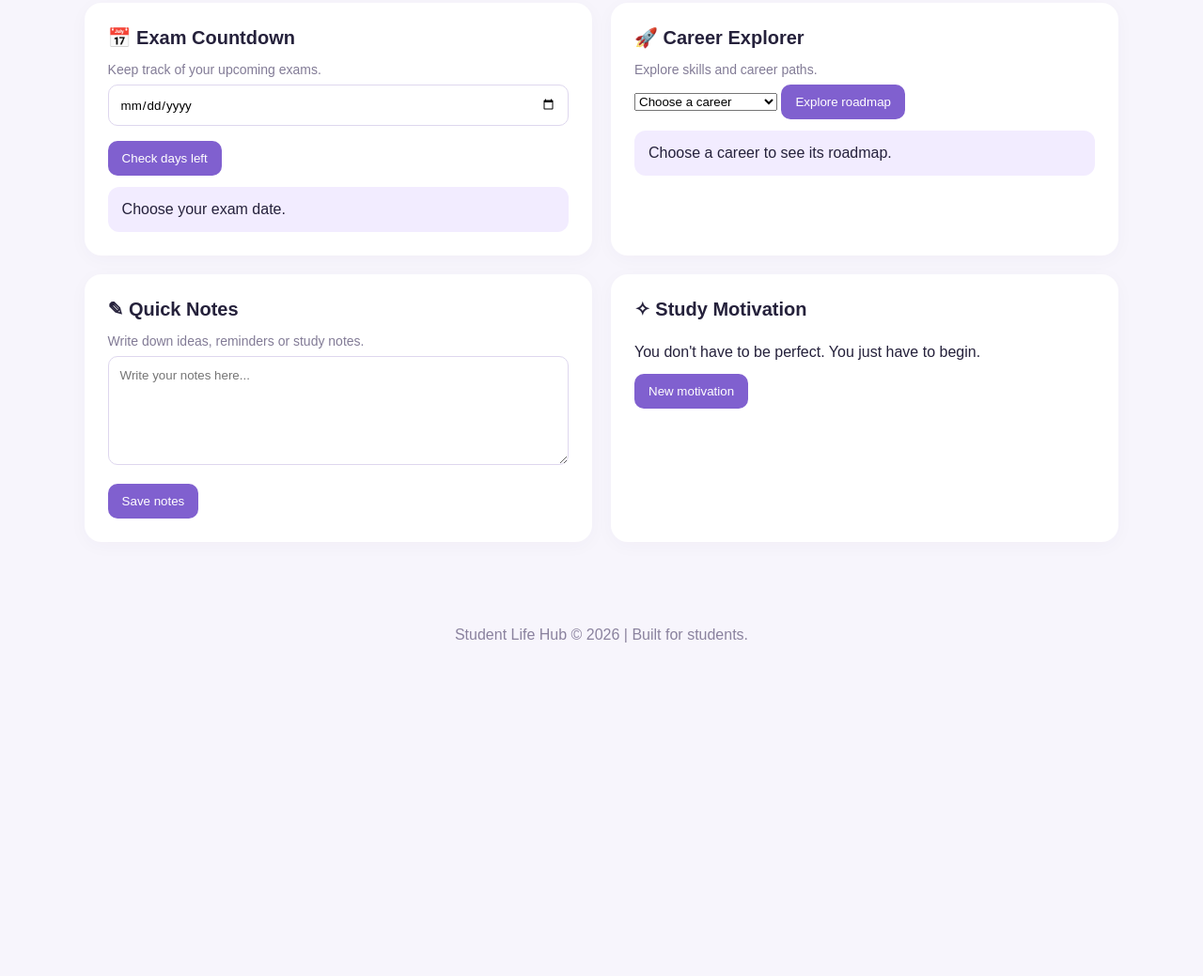
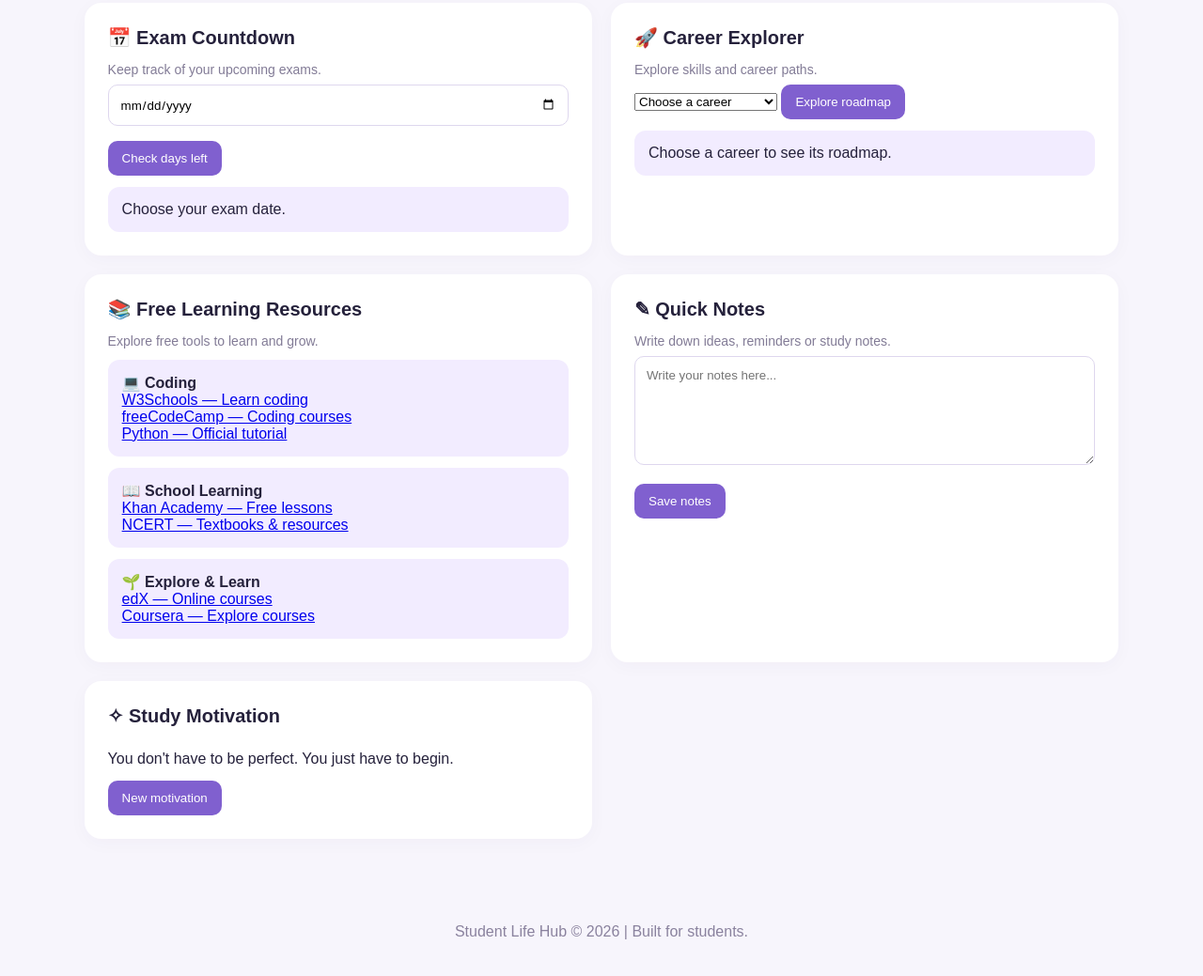
Before and after one commit to seju-cryptto/student-life-hub, a plain HTML site: page index.html in a window 1280 px wide. Shown: the part 623-1662 px from the top of the page at 94% size. Before the commit the page ends 1368 px from the top, so only its background shows below. Drawn offline with Linux system fonts and the light colour scheme.

Commit message:
Add free learning resources section to index.html
Added a new section for free learning resources with links.

```diff
--- a/index.html
+++ b/index.html
@@ -50,6 +50,7 @@ nav a{margin:5px}
     <a href="#planner">Planner</a>
     <a href="#focus">Focus</a>
     <a href="#notes">Notes</a>
+    <a href="#resources">Resources</a>
   </nav>
 </header>
 
@@ -98,6 +99,28 @@ nav a{margin:5px}
 </select>
 <button onclick="exploreCareer()">Explore roadmap</button>
 <div class="stat" id="careerResult">Choose a career to see its roadmap.</div>
+</section><section class="card" id="resources">
+<h2>📚 Free Learning Resources</h2>
+<p class="muted">Explore free tools to learn and grow.</p>
+
+<div class="stat">
+<strong>💻 Coding</strong>
+<p><a href="https://www.w3schools.com/" target="_blank" rel="noopener noreferrer">W3Schools — Learn coding</a></p>
+<p><a href="https://www.freecodecamp.org/" target="_blank" rel="noopener noreferrer">freeCodeCamp — Coding courses</a></p>
+<p><a href="https://docs.python.org/3/tutorial/" target="_blank" rel="noopener noreferrer">Python — Official tutorial</a></p>
+</div>
+
+<div class="stat">
+<strong>📖 School Learning</strong>
+<p><a href="https://www.khanacademy.org/" target="_blank" rel="noopener noreferrer">Khan Academy — Free lessons</a></p>
+<p><a href="https://ncert.nic.in/" target="_blank" rel="noopener noreferrer">NCERT — Textbooks & resources</a></p>
+</div>
+
+<div class="stat">
+<strong>🌱 Explore & Learn</strong>
+<p><a href="https://www.edx.org/" target="_blank" rel="noopener noreferrer">edX — Online courses</a></p>
+<p><a href="https://www.coursera.org/" target="_blank" rel="noopener noreferrer">Coursera — Explore courses</a></p>
+</div>
 </section>
 <section class="card" id="notes">
 <h2>✎ Quick Notes</h2>
```
